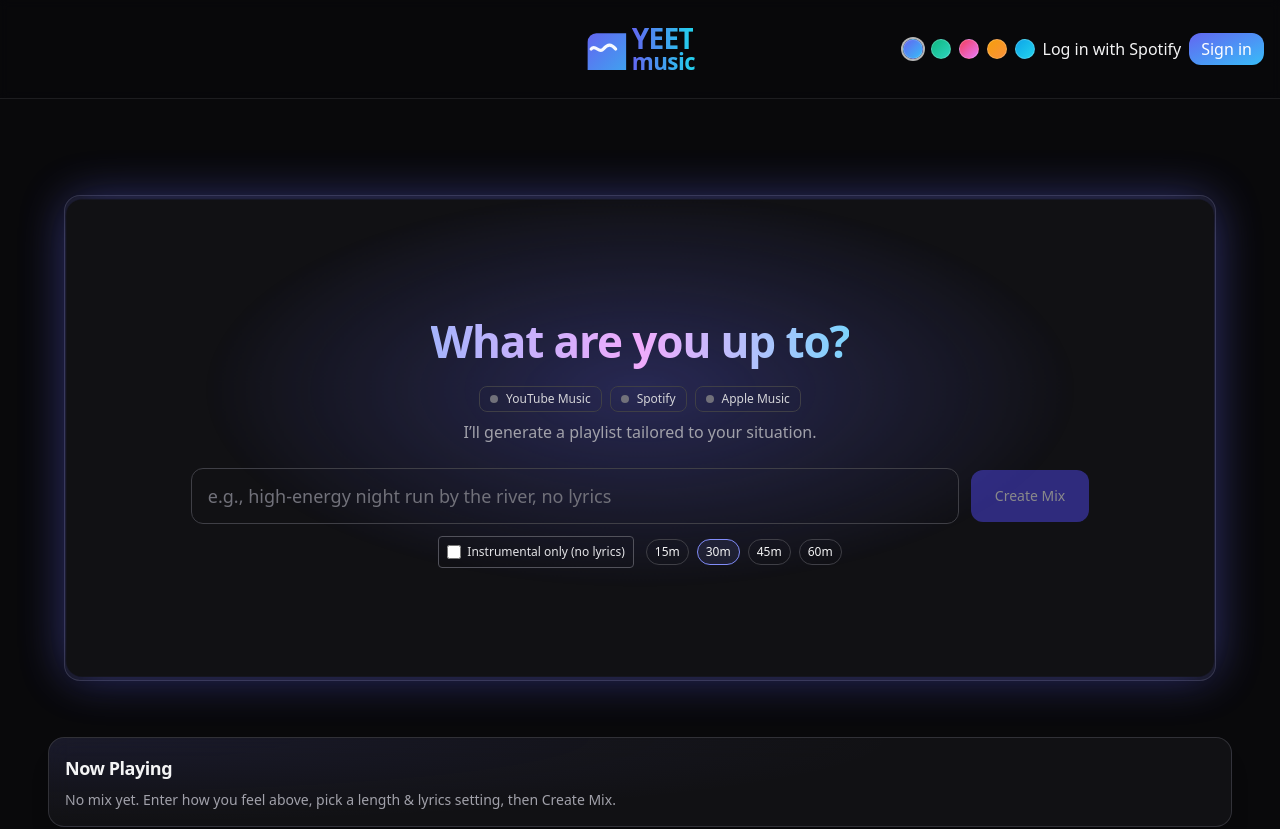
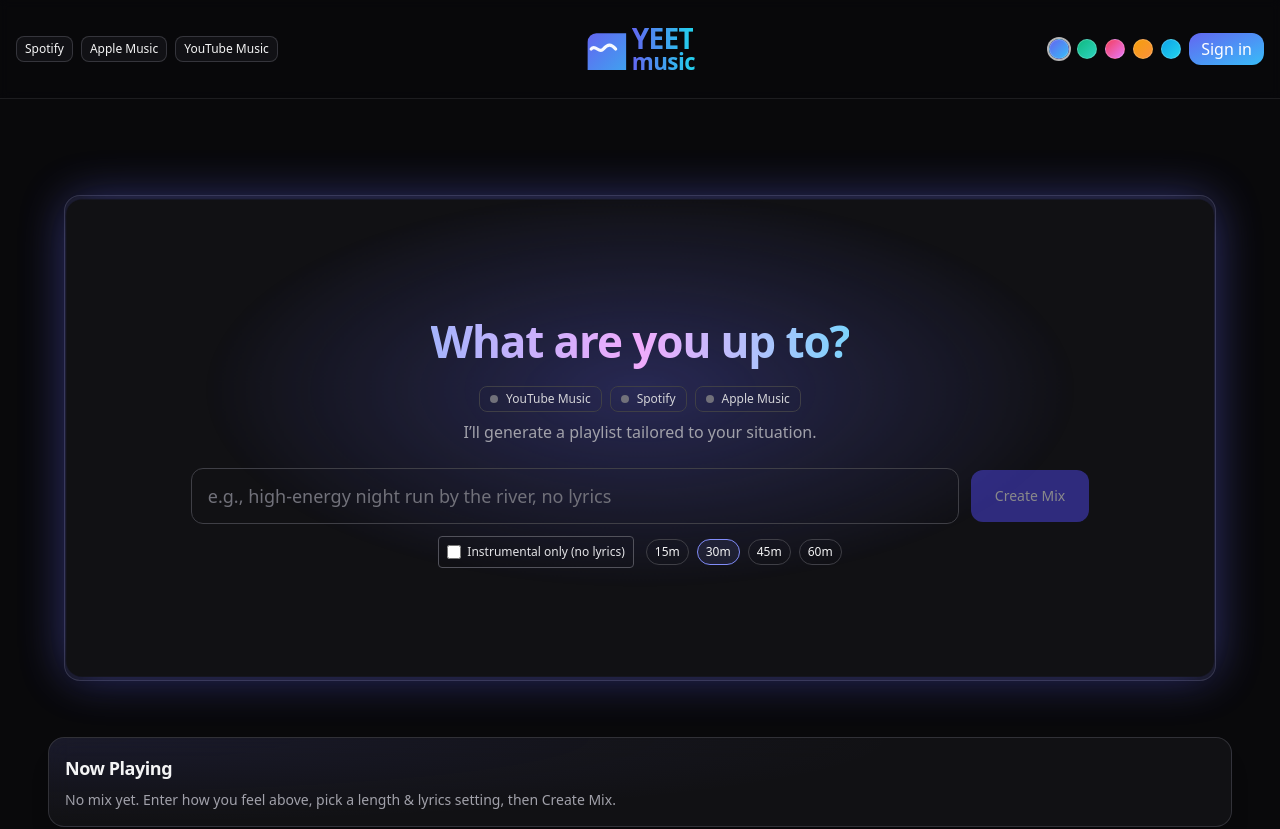
Before and after one commit to jnxatemail-ux/idk, a React (Vite) app: page / in a window 1280 px wide. Shown: the top 829 px of the page. Built offline with nearby package versions, Linux system fonts and the light colour scheme.

Commit message:
feat: add music provider login buttons

```diff
--- a/src/App.tsx
+++ b/src/App.tsx
@@ -43,10 +43,35 @@
   );
 }
 
-function LoginButton() {
+function SpotifyLoginButton() {
   return (
-    <button onClick={() => (window.location.href = `${API_BASE}/auth/login`)}>
-      Log in with Spotify
+    <button
+      onClick={() => (window.location.href = `${API_BASE}/auth/login`)}
+      className="px-2 py-1 text-xs rounded-lg border border-zinc-700/80 bg-zinc-900/70"
+    >
+      Spotify
+    </button>
+  );
+}
+
+function AppleMusicLoginButton() {
+  return (
+    <button
+      onClick={() => (window.location.href = `${API_BASE}/auth/apple`)}
+      className="px-2 py-1 text-xs rounded-lg border border-zinc-700/80 bg-zinc-900/70"
+    >
+      Apple Music
+    </button>
+  );
+}
+
+function YouTubeMusicLoginButton() {
+  return (
+    <button
+      onClick={() => (window.location.href = `${API_BASE}/auth/youtube`)}
+      className="px-2 py-1 text-xs rounded-lg border border-zinc-700/80 bg-zinc-900/70"
+    >
+      YouTube Music
     </button>
   );
 }
@@ -347,8 +372,12 @@
       </div>
 
       <header className="relative px-4 py-5 sm:py-7 lg:py-8 border-b border-zinc-800/70 backdrop-blur-sm bg-zinc-950/40 grid grid-cols-1 sm:grid-cols-[1fr_auto_1fr] items-center gap-2">
-        {/* LEFT (desktop spacer) */}
-        <div className="hidden sm:block" />
+        {/* LEFT: music service logins */}
+        <div className="hidden sm:flex items-center gap-2">
+          <SpotifyLoginButton />
+          <AppleMusicLoginButton />
+          <YouTubeMusicLoginButton />
+        </div>
 
         {/* CENTER: Logo (stays centered) */}
         <div className="justify-self-center origin-center scale-100 md:scale-[1.25] lg:scale-[1.4]">
@@ -358,7 +387,6 @@
         {/* RIGHT: Desktop controls (unchanged) */}
         <div className="hidden sm:flex justify-self-end items-center gap-2">
           <AccentPicker value={accent} onChange={setAccent} />
-          <LoginButton /> {/* ← add this */}
           {user ? (
             <div className="flex items-center gap-2">
               <div
@@ -390,6 +418,13 @@
         {/* MOBILE: Accent picker centered UNDER the logo */}
         <div className="sm:hidden mt-2 flex items-center justify-center">
           <AccentPicker value={accent} onChange={setAccent} />
+        </div>
+
+        {/* MOBILE: music service logins pinned to top-left */}
+        <div className="sm:hidden absolute left-3 top-3 flex gap-2">
+          <SpotifyLoginButton />
+          <AppleMusicLoginButton />
+          <YouTubeMusicLoginButton />
         </div>
 
         {/* MOBILE: ONLY the sign button pinned to top-right */}
```
